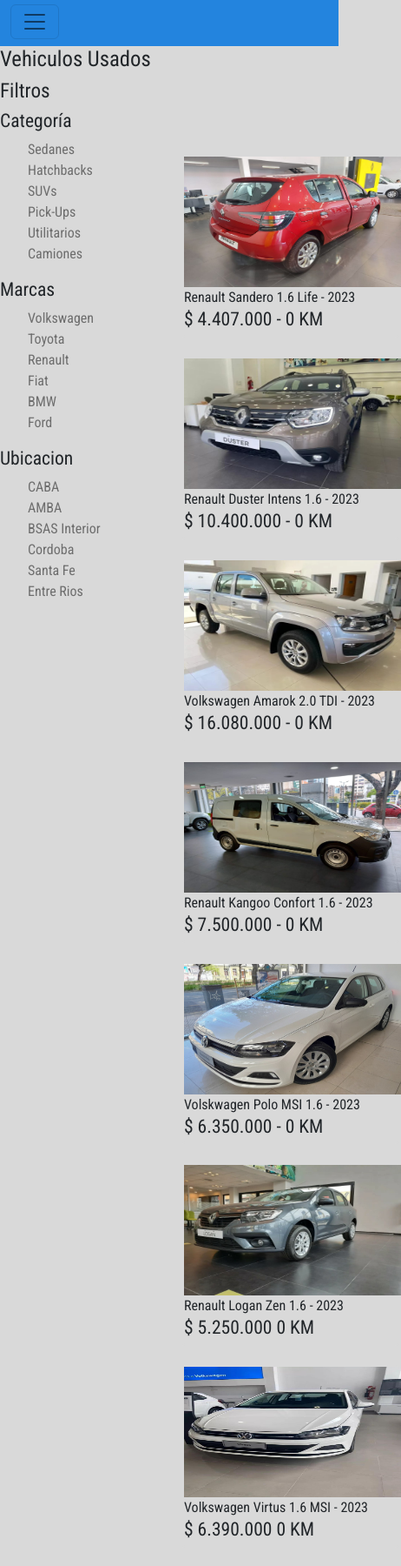
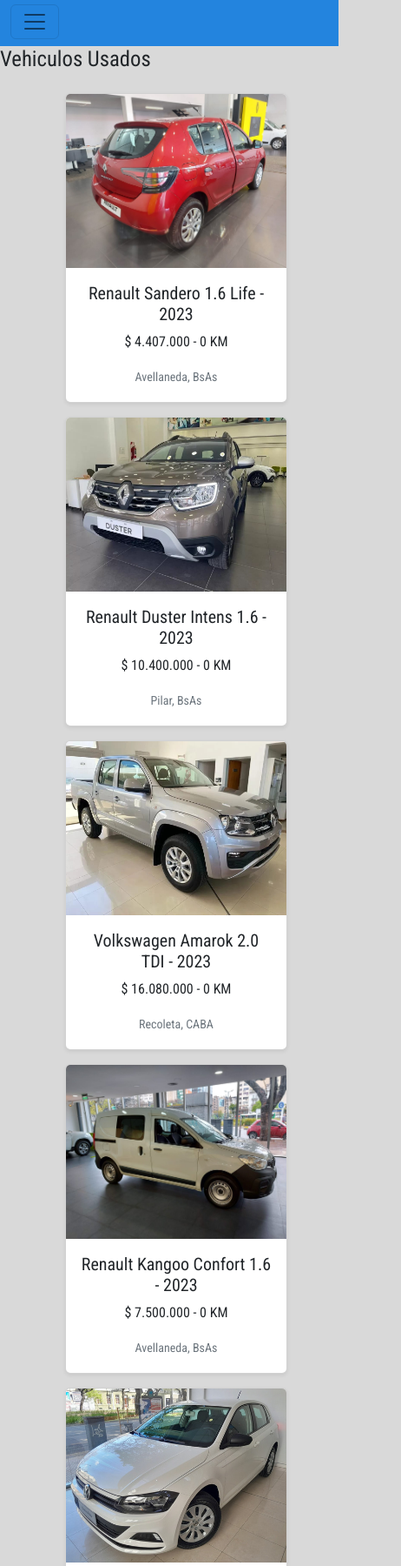
Before and after one commit to LuchoA320/PF-Delgado-Luciano, a plain HTML site: page pages/nuevos.html in a window 390 px wide. Shown: the part 131-1931 px from the top of the page at 87% size, 462 px wide, since content can reach past the window. Drawn offline with nearby package versions, Linux system fonts and the light colour scheme.

Commit message:
Adaptada pagina Nuevos a bootstrap y responsive, agregada paginacion en pagina Usados

```diff
--- a/pages/nuevos.html
+++ b/pages/nuevos.html
@@ -56,112 +56,131 @@
 
     <main>
         <h2>Vehiculos Usados</h2>
-        <section>
-            <aside class="filtrosAside">
-                <h3>
-                    Filtros
-                </h3>
-                <h4>
-                    Categoría
-                </h4>
-                    <ul>
-                        <li><a href="">Sedanes</a></li>
-                        <li><a href="">Hatchbacks</a></li>
-                        <li><a href="">SUVs</a></li>
-                        <li><a href="">Pick-Ups</a></li>
-                        <li><a href="">Utilitarios</a></li>
-                        <li><a href="">Camiones</a></li>
+        <section class="d-flex">
+            <aside class="filtrosAside text-center m-2 d-flex">
+                <div class="card d-none d-lg-flex" id="filtrosList" style="width: 15rem;">
+
+                    <div class="card-header">
+                      Categoria
+                    </div>
+                    <ul class="list-group list-group-flush shadow-sm">
+                      <li class="list-group-item"><a href="#">Sedanes</a></li>
+                      <li class="list-group-item"><a href="#">Hatchbacks</a></li>
+                      <li class="list-group-item"><a href="#">SUVs</a></li>
+                      <li class="list-group-item"><a href="#">Pick-Ups</a></li>
+                      <li class="list-group-item"><a href="#">Utilitarios</a></li>
+                      <li class="list-group-item"><a href="#">Camiones</a></li>
+                      <div class="card-header">
+                        Marcas
+                      </div>
+                      <li class="list-group-item"><a href="#">Volkswagen</a></li>
+                      <li class="list-group-item"><a href="#">Toyota</a></li>
+                      <li class="list-group-item"><a href="#">Renault</a></li>
+                      <li class="list-group-item"><a href="#">Fiat</a></li>
+                      <li class="list-group-item"><a href="#">BMW</a></li>
+                      <li class="list-group-item"><a href="#">Ford</a></li>
+                      <div class="card-header">
+                        Ubicacion
+                      </div>
+                      <li class="list-group-item"><a href="#">CABA</a></li>
+                      <li class="list-group-item"><a href="#">AMBA</a></li>
+                      <li class="list-group-item"><a href="#">BSAS Interior</a></li>
+                      <li class="list-group-item"><a href="#">Cordoba</a></li>
+                      <li class="list-group-item"><a href="#">Santa Fe</a></li>
+                      <li class="list-group-item"><a href="#">Entre Rios</a></li>
                     </ul>
-                <h4>
-                    Marcas
-                </h4>
-                    <ul>
-                        <li><a href="">Volkswagen</a></li>
-                        <li><a href="">Toyota</a></li>
-                        <li><a href="">Renault</a></li>
-                        <li><a href="">Fiat</a></li>
-                        <li><a href="">BMW</a></li>
-                        <li><a href="">Ford</a></li>
-                    </ul>
-                <h4>
-                    Ubicacion
-                </h4>
-                    <ul>
-                        <li><a href="">CABA</a></li>
-                        <li><a href="">AMBA</a></li>
-                        <li><a href="">BSAS Interior</a></li>
-                        <li><a href="">Cordoba</a></li>
-                        <li><a href="">Santa Fe</a></li>
-                        <li><a href="">Entre Rios</a></li>
-                    </ul>
+                  </div>
 
             </aside>
+
+            <div class="d-flex flex-wrap justify-content-center align-content-start">
+                <div class="shadow-sm card mt-3" style="width: 16rem;">
+                  <img src="../assets/images/0KM/sandero.jpeg" class="card-img-top" alt="Renault Sandero" height="200" >
+                  <div class="card-body btn">
+                    <h5 class="card-text text-center">Renault Sandero 1.6 Life - 2023</h5>
+                    <p class="text-center">$ 4.407.000 - 0 KM</p>
+                    <p class="card-text"><small class="text-secondary">Avellaneda, BsAs</small></p>
+                  </div>
+                </div>
+
+                <div class="shadow-sm card mt-3" style="width: 16rem;">
+                  <img src="../assets/images/0KM/dusternew.jpeg" class="card-img-top" alt="Renault Duster" height="200">
+                  <div class="card-body btn">
+                    <h5 class="card-text text-center">Renault Duster Intens 1.6 - 2023</h5>
+                    <p class="text-center">$ 10.400.000 - 0 KM</p>
+                    <p class="card-text"><small class="text-secondary">Pilar, BsAs</small></p>
+                  </div>
+                </div>
+
+                <div class="shadow-sm card mt-3" style="width: 16rem;">
+                  <img src="../assets/images/0KM/amarokgris.jpeg" class="card-img-top" alt="Volkswagen Amarok" height="200">
+                  <div class="card-body btn">
+                    <h5 class="card-text text-center">Volkswagen Amarok 2.0 TDI - 2023</h5>
+                    <p class="text-center">$ 16.080.000 - 0 KM</p>
+                    <p class="card-text"><small class="text-secondary">Recoleta, CABA</small></p>
+                  </div>
+                </div>
+
+                <div class="shadow-sm card mt-3" style="width: 16rem;">
+                  <img src="../assets/images/0KM/kangoopax.jpeg" class="card-img-top" alt="Renault Kangoo" height="200">
+                  <div class="card-body btn">
+                    <h5 class="card-text text-center">Renault Kangoo Confort 1.6 - 2023</h5>
+                    <p class="text-center">$ 7.500.000 - 0 KM</p>
+                    <p class="card-text"><small class="text-secondary">Avellaneda, BsAs</small></p>
+                  </div>
+                </div>
+
+                <div class="shadow-sm card mt-3 m-" style="width: 16rem;">
+                    <img src="../assets/images/0KM/polito.jpg" class="card-img-top" alt="Volkswagen Polo" height="200" >
+                    <div class="card-body btn">
+                      <h5 class="card-text text-center">Volskwagen Polo MSI 1.6 - 2023</h5>
+                      <p class="text-center">$ 6.350.000 - 0 KM</p>
+                      <p class="card-text"><small class="text-secondary">Recoleta, CABA</small></p>
+                    </div>
+                  </div>
+
+                <div class="shadow-sm card mt-3 m-" style="width: 16rem;">
+                  <img src="../assets/images/0KM/logan.jpeg" class="card-img-top" alt="Renault Logan" height="200" >
+                  <div class="card-body btn">
+                    <h5 class="card-text text-center">Renault Logan Zen 1.6 - 2023</h5>
+                    <p class="text-center">$ 5.250.000 0 KM</p>
+                    <p class="card-text"><small class="text-secondary">Avellaneda, BsAs</small></p>
+                  </div>
+                </div>
+
+                <div class="shadow-sm card mt-3 m-" style="width: 16rem;">
+                  <img src="../assets/images/0KM/kangoo.jpg" class="card-img-top" alt="Renault Kangoo" height="200" >
+                  <div class="card-body btn">
+                    <h5 class="card-text text-center">Renault Kangoo Confort 1.6 - 2023</h5>
+                    <p class="text-center">$ 7.500.000 - 0 KM</p>
+                    <p class="card-text"><small class="text-secondary">Avellaneda, BsAs</small></p>
+                  </div>
+                </div>
+
+                <div class="shadow-sm card mt-3 m-" style="width: 16rem;">
+                  <img src="../assets/images/0KM/amarokgrafito.jpeg" class="card-img-top" alt="Volkswagen Amarok" height="200" >
+                  <div class="card-body btn">
+                    <h5 class="card-text text-center">Volkswagen Amarok 3.0 V6 - 2023</h5>
+                    <p class="text-center">$ 19.850.000 - 0 KM</p>
+                    <p class="card-text"><small class="text-secondary">Pilar, BsAs</small></p>
+                  </div>
+                </div>
+
+
+            </div>
         </section>
         <section>
-            <article class="publicacionesNew">
-                <img src="../assets/images/0KM/sandero.jpeg" alt="Renault Sandero"
-                height="150" width="250">
-                    <div>
-                        Renault Sandero 1.6 Life - 2023
-                    </div>
-                    <h4>$ 4.407.000 - 0 KM</h4>
-            </article>
-
-            <article class="publicacionesNew">
-                <img src="../assets/images/0KM/dusternew.jpeg" alt="Renault Duster"
-                height="150" width="250">
-                <div>
-                    Renault Duster Intens 1.6 - 2023
-                </div>
-                <h4>$ 10.400.000 - 0 KM</h4>
-            </article>
-            <article  class="publicacionesNew">
-                <img src="../assets/images/0KM/amarokgris.jpeg" alt="Volkswagen Amarok" height="150" width="250">
-                <div>
-                    Volkswagen Amarok 2.0 TDI - 2023
-                </div>
-                <h4>$ 16.080.000 - 0 KM</h4>
-            </article>
-            <article  class="publicacionesNew">
-                <img src="../assets/images/0KM/kangoopax.jpeg" alt="Renault Kangoo 2023" height="150" width="250">
-                <div>
-                    Renault Kangoo Confort 1.6 - 2023
-                </div>
-                <h4>$ 7.500.000 - 0 KM</h4>
-            </article>
-            <article class="publicacionesNew">
-                <img src="../assets/images/0KM/polito.jpg" alt="Volkswagen Polo"
-                height="150" width="250">
-                    <div>
-                        Volskwagen Polo MSI 1.6 - 2023
-                    </div>
-                    <h4>$ 6.350.000 - 0 KM</h4>
-            </article>
-
-            <article class="publicacionesNew">
-                <img src="../assets/images/0KM/logan.jpeg" alt="Renault Logan"
-                height="150" width="250">
-                <div>
-                    Renault Logan Zen 1.6 - 2023
-                </div>
-                <h4>$ 5.250.000 0 KM</h4>
-            </article>
-            <article  class="publicacionesNew">
-                <img src="../assets/images/0KM/virtus.jpeg" alt="Volkwagen Virtus" height="150" width="250">
-                <div>
-                    Volkswagen Virtus 1.6 MSI - 2023
-                </div>
-                <h4>$ 6.390.000 0 KM</h4>
-            </article>
-            <article  class="publicacionesNew">
-                <img src="../assets/images/0KM/amarokgrafito.jpeg" alt="Volkswagen Amarok grafit" height="150" width="250">
-                <div>
-                    Volkswagen Amarok 3.0 V6 - 2023
-                </div>
-                <h4>$ 19.850.000 - 0 KM</h4>
-            </article>
-
-
+            <section>
+                <article aria-label="Page navigation example">
+                    <ul class="pagination justify-content-center">
+                      <li class="page-item"><a class="page-link disabled" href="#">Anterior</a></li>
+                      <li class="page-item"><a class="page-link active" href="#">1</a></li>
+                      <li class="page-item"><a class="page-link" href="#">2</a></li>
+                      <li class="page-item"><a class="page-link" href="#">3</a></li>
+                      <li class="page-item"><a class="page-link" href="#">Siguiente</a></li>
+                    </ul>
+                </article>
+            </section>
         </section>
     </main>
 
```
Also changed, not shown: pages/usados.html (+22 -76 lines).
